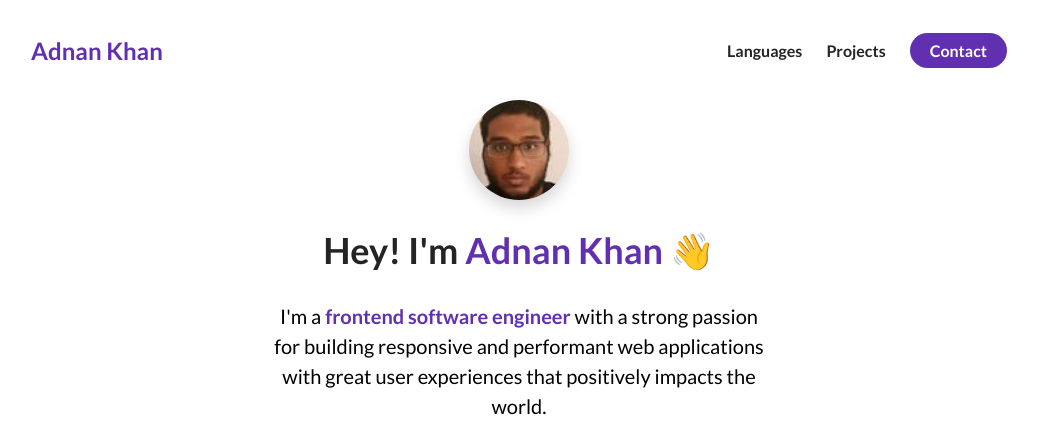
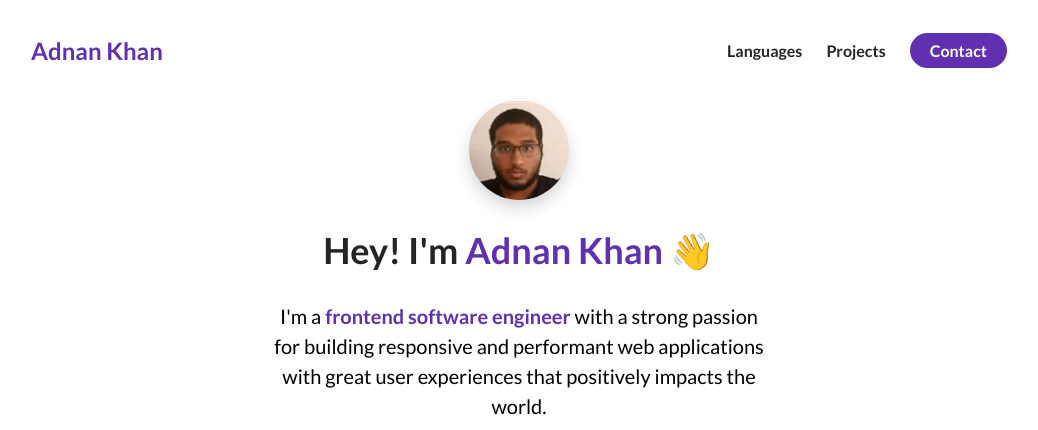
Before and after one commit to adnkdev/ePortfolio_01, a plain HTML site: page index.html in a window 1280 px wide. Shown: the top 430 px of the page, without its empty margins (121-1159 px from the left). Drawn offline with Linux system fonts and the light colour scheme.

Commit message:
img resize

```diff
--- a/css/style.css
+++ b/css/style.css
@@ -187,7 +187,7 @@ nav {
     width: 100%;
 
     /*improving picture*/
-    transform: scale(1.5);
+    transform: scale(1.15);
     padding-top: 8px;
 }
 
```
